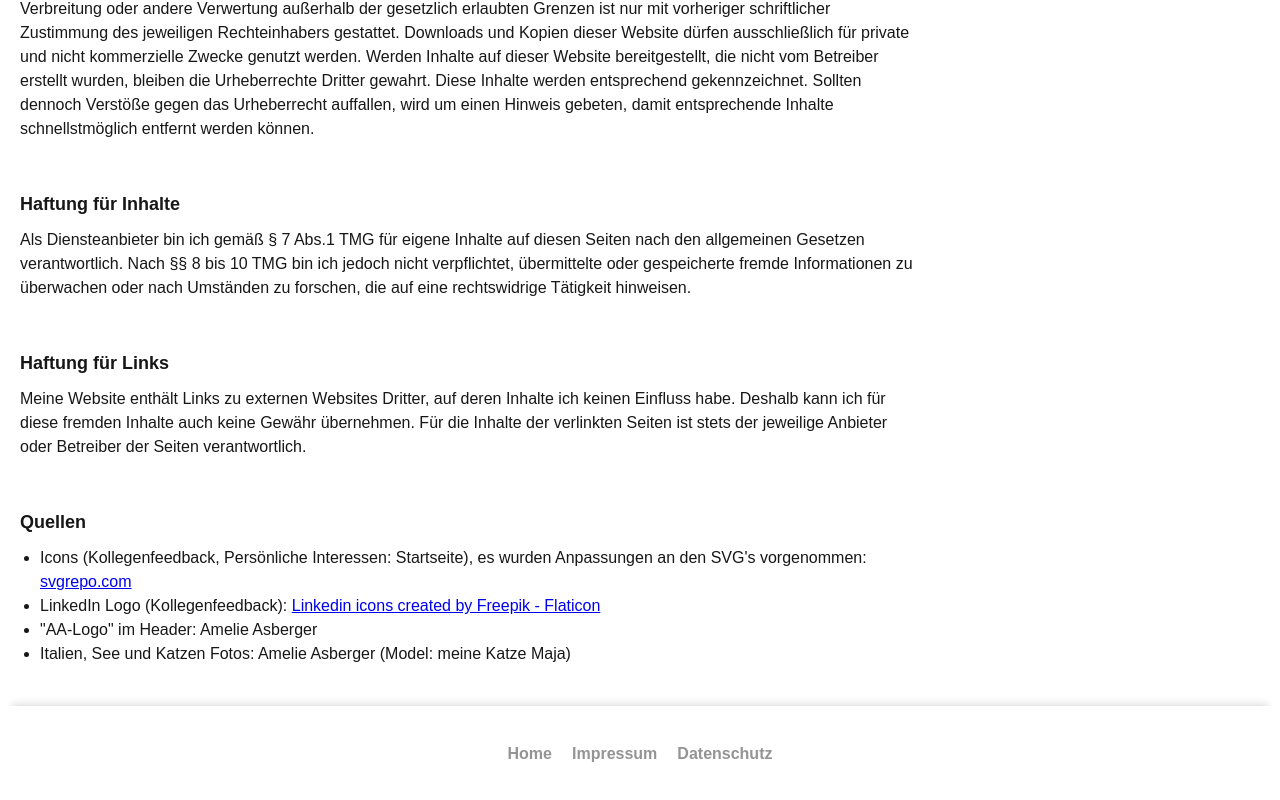
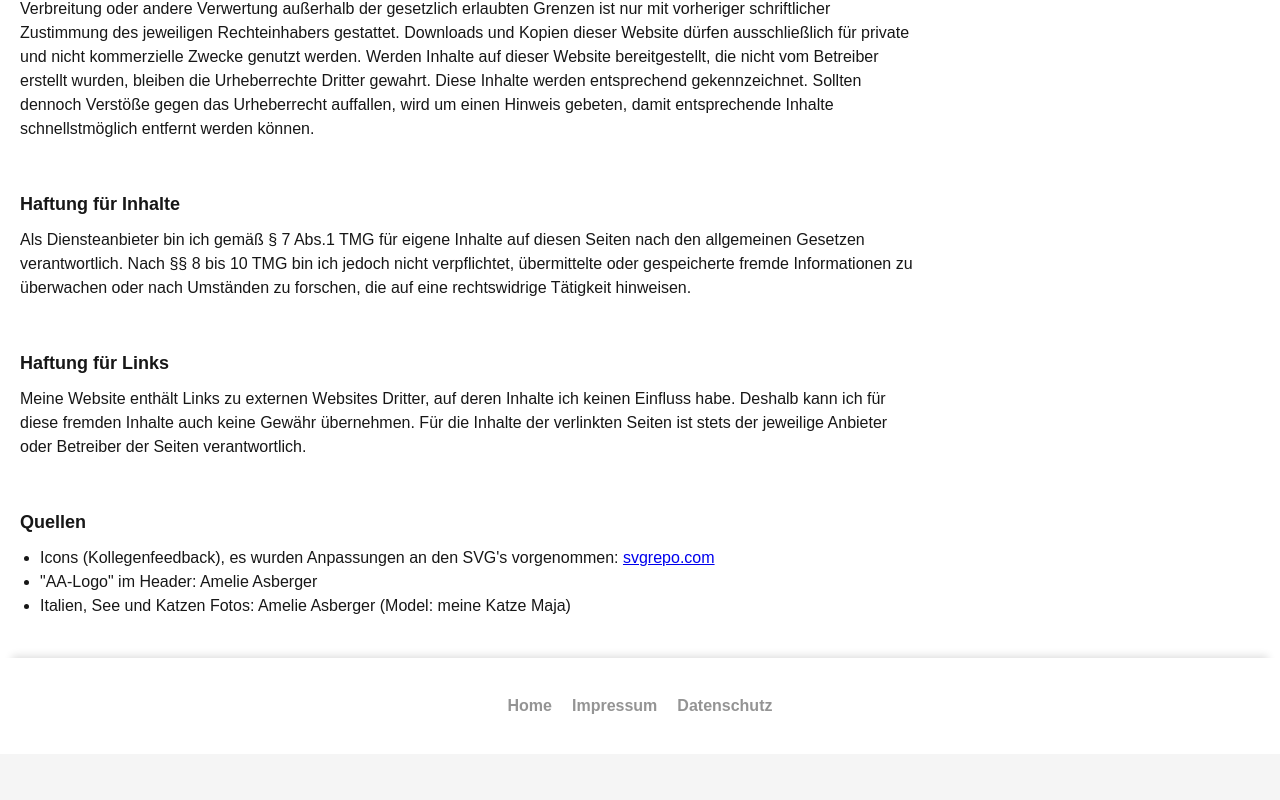
Before and after one commit to amelieasberger/amelie-website, a Next.js app in the folder amelie-website/: page /imprint in a window 1280 px wide. Shown: the part 1152-1952 px from the top of the page. After the commit the page ends 1906 px from the top, so only its background shows below. Built offline with nearby package versions, Linux system fonts and the light colour scheme.

Commit message:
added custom 404 page

```diff
--- a/amelie-website/next-i18next.config.js
+++ b/amelie-website/next-i18next.config.js
@@ -2,5 +2,6 @@ module.exports = {
     i18n: {
       defaultLocale: 'de',
       locales: ['en', 'de'],
+      localeDetection: false,
     },
 };
--- a/amelie-website/public/locales/de/common.json
+++ b/amelie-website/public/locales/de/common.json
@@ -16,8 +16,7 @@
     "liabilityLinks": "Haftung für Links",
     "liabilityLinksText": "Meine Website enthält Links zu externen Websites Dritter, auf deren Inhalte ich keinen Einfluss habe. Deshalb kann ich für diese fremden Inhalte auch keine Gewähr übernehmen. Für die Inhalte der verlinkten Seiten ist stets der jeweilige Anbieter oder Betreiber der Seiten verantwortlich.",
     "sources": "Quellen",
-    "iconSource": "Icons (Kollegenfeedback, Persönliche Interessen: Startseite), es wurden Anpassungen an den SVG's vorgenommen: ",
-    "linkedInIconSource": "LinkedIn Logo (Kollegenfeedback): ",
+    "iconSource": "Icons (Kollegenfeedback), es wurden Anpassungen an den SVG's vorgenommen: ",
     "logoSource": "\"AA-Logo\" im Header: Amelie Asberger",
     "imageSource": "Italien, See und Katzen Fotos: Amelie Asberger (Model: meine Katze Maja)",
     "privacy": "Datenschutz",
--- a/amelie-website/public/locales/en/common.json
+++ b/amelie-website/public/locales/en/common.json
@@ -17,7 +17,6 @@
     "liabilityLinksText": "My website contains links to external websites of third parties, over whose contents I have no influence. Therefore, I cannot assume any liability for these external contents. The respective provider or operator of the pages is always responsible for the contents of the linked pages.",
     "sources": "Sources",
     "iconSource": "Icons (colleague feedback, personal interests: start page), adjustments have been made to the SVG's: ",
-    "linkedInIconSource": "LinkedIn logo (colleague feedback): ",
     "logoSource": "\"AA-Logo\" in page header: Amelie Asberger",
     "imageSource": "Italy, Water and Cat picture: Amelie Asberger",
     "privacy": "Privacy Policy",
--- a/amelie-website/src/components/Imprint/Imprint.tsx
+++ b/amelie-website/src/components/Imprint/Imprint.tsx
@@ -51,16 +51,6 @@ export default function Imprint(): React.JSX.Element {
                             svgrepo.com
                         </a>
                     </li>
-                    <li>
-                        {t('linkedInIconSource')}
-                        <a
-                            href="https://www.flaticon.com/free-icons/linkedin"
-                            target="_blank"
-                            rel="noopener noreferrer"
-                        >
-                            Linkedin icons created by Freepik - Flaticon
-                        </a>
-                    </li>
                     <li>{t('logoSource')}</li>
                     <li>{t('imageSource')}</li>
                 </ul>
--- /dev/null
+++ b/amelie-website/src/components/NotFoundMessage/NotFoundMessage.module.scss
@@ -0,0 +1,45 @@
+@use '../../styles/colors.module.scss' as colors;
+
+.pageContainer {
+    height: -webkit-fill-available;
+}
+
+.title {
+    font-family: Verdana, Geneva, Tahoma, sans-serif;
+    margin-bottom: 40px;
+    text-align: center;
+    line-height: 2;
+    font-weight: normal;
+}
+
+.container {
+    justify-items: center;
+    margin-top: 40px;
+    height: -webkit-fill-available;
+}
+
+.image {
+    background-image: url('../../../public/assets/images/miau.png');
+    height: 500px;
+    min-width: 300px;
+    max-width: fit-content;
+    background-repeat: no-repeat;
+}
+
+.button {
+    padding: 15px 30px;
+    font-size: 16px;
+    color: colors.$colorDarkGray;
+    border-radius: 5px;
+    text-decoration: none;
+    transition: background-color 0.3s ease;
+    background-color: colors.$colorWhite;
+    border: 1px solid colors.$colorMediumGray;
+    margin-top: 40px;
+    font-weight: bold;
+    display: block;
+
+    &:hover {
+        background-color: colors.$colorAliceBlue;
+    }
+}
```
Also changed, not shown: amelie-website/src/app/not-found.tsx (added, +11 -0 lines), amelie-website/src/components/NotFoundMessage/NotFoundMessage.tsx (added, +19 -0 lines), amelie-website/public/assets/images/miau.png (added).
